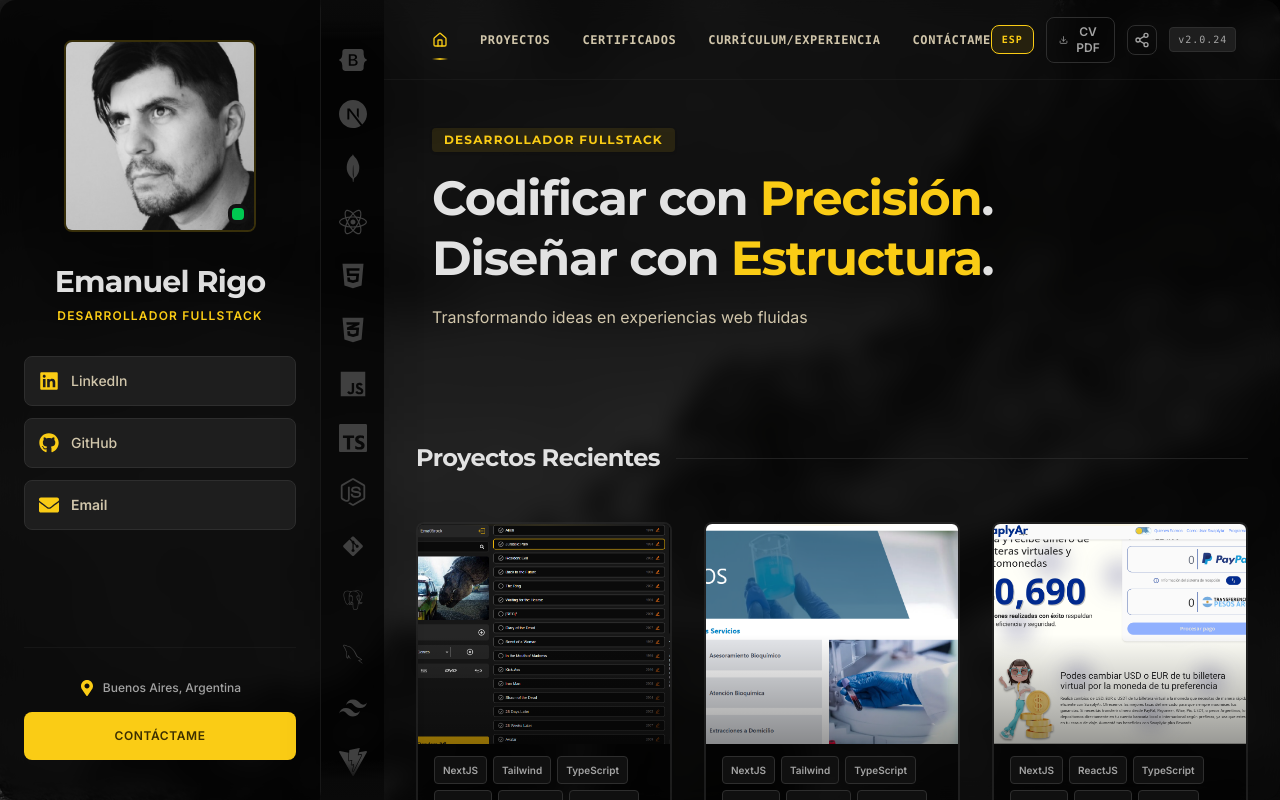
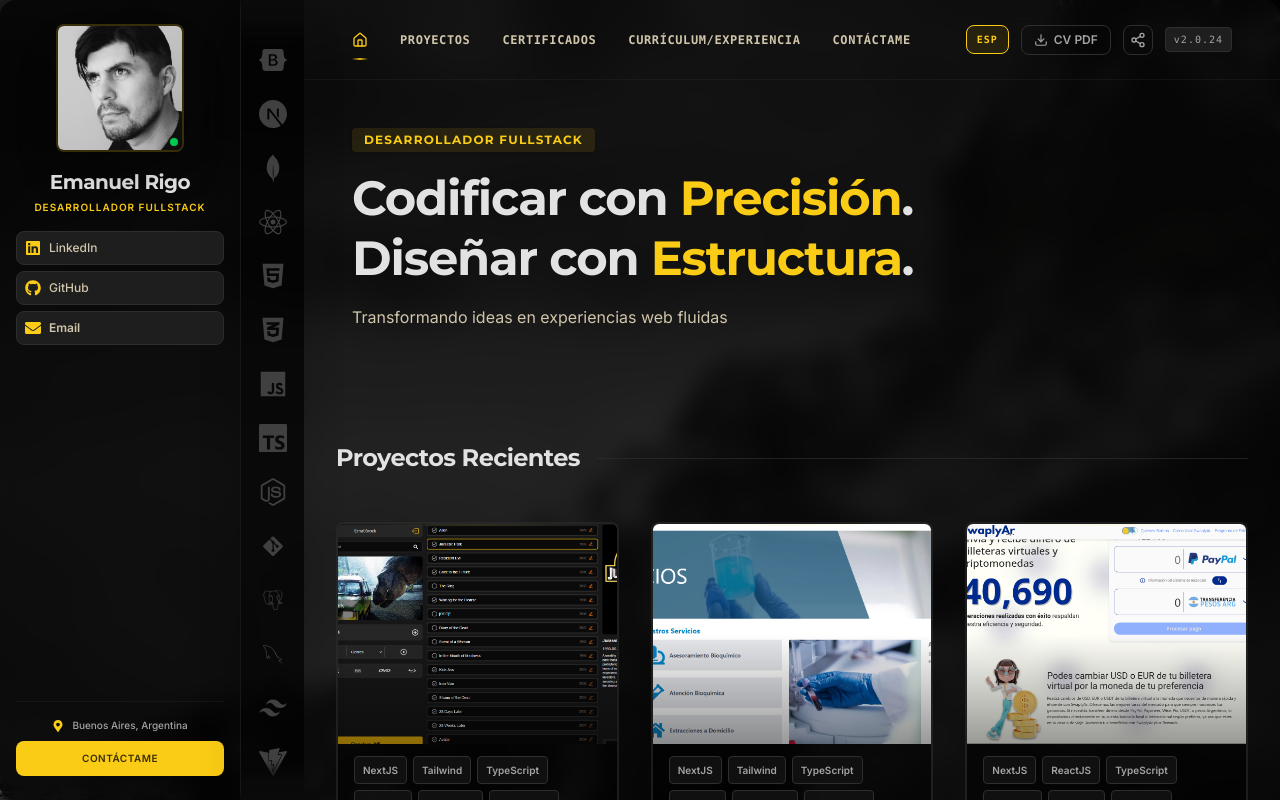
Before and after one commit to EmanuelRigo/Portfolio-v3-1, a Next.js app: page / in a window 1280 px wide. Built offline with nearby package versions, Linux system fonts and the light colour scheme.

Commit message:
feat: implement Sidebar and ProjectCard components for portfolio layout

```diff
--- a/src/components/layout/Sidebar.tsx
+++ b/src/components/layout/Sidebar.tsx
@@ -27,11 +27,11 @@ export default function Sidebar({ onContactClick }: SidebarProps) {
   return (
     <aside
       id="desktop-sidebar"
-      className="hidden md:flex w-72 xl:w-80 h-full bg-black/50 rounded-s-md flex-shrink-0 flex-col items-center py-10 px-6 overflow-y-auto custom-scrollbar"
+      className="hidden md:flex w-56 xl:w-60 2xl:w-72 h-full bg-black/50 rounded-s-md flex-shrink-0 flex-col items-center py-6 2xl:py-10 px-4 2xl:px-6 overflow-y-auto custom-scrollbar"
     >
       {/* Avatar */}
-      <div className="relative mb-8 group">
-        <div className="w-48 h-48 rounded-lg overflow-hidden border-2 border-primary-container/20 group-hover:border-primary-container transition-colors duration-500 shadow-2xl">
+      <div className="relative mb-4 2xl:mb-8 group">
+        <div className="w-32 h-32 2xl:w-48 2xl:h-48 rounded-lg overflow-hidden border-2 border-primary-container/20 group-hover:border-primary-container transition-colors duration-500 shadow-2xl">
           <img
             src="/images/profile.jpg"
             alt="Emanuel Rigo Portrait"
@@ -41,34 +41,34 @@ export default function Sidebar({ onContactClick }: SidebarProps) {
         </div>
 
         <div
-          className="absolute bottom-2 right-2 w-5 h-5 bg-green-500 border-4 border-surface-charcoal rounded-lg animate-pulse shadow-md"
+          className="absolute bottom-1 right-1 2xl:bottom-2 2xl:right-2 w-3 h-3 2xl:w-5 2xl:h-5 bg-green-500 border-2 2xl:border-4 border-surface-charcoal rounded-lg animate-pulse shadow-md"
           title={messages?.Sidebar?.statusTitle || "Disponible para trabajar"}
         />
       </div>
 
       {/* Nombre */}
-      <div className="text-center space-y-2 mb-8">
-        <h1 className="font-serif text-3xl font-bold text-on-surface tracking-tight">
+      <div className="text-center space-y-1 2xl:space-y-2 mb-4 2xl:mb-8">
+        <h1 className="font-serif text-xl 2xl:text-3xl font-bold text-on-surface tracking-tight">
           {messages?.Sidebar?.name || "Emanuel Rigo"}
         </h1>
 
-        <p className="font-sans text-xs font-semibold uppercase tracking-widest text-primary-container">
+        <p className="font-sans text-[10px] 2xl:text-xs font-semibold uppercase tracking-widest text-primary-container">
           {subtitle}
         </p>
       </div>
 
       {/* Links */}
-      <div className="w-full space-y-3">
+      <div className="w-full space-y-1.5 2xl:space-y-3">
         <a
           id="sidebar-link-linkedin"
           href={BIO.linkedin}
           target="_blank"
           rel="noreferrer"
-          className="flex items-center gap-3 w-full p-3.5 rounded-lg bg-surface-slate border border-border-subtle hover:border-primary-container/50 hover:bg-surface-container-low transition-all group"
+          className="flex items-center gap-2 2xl:gap-3 w-full p-2 2xl:p-3.5 rounded-lg bg-surface-slate border border-border-subtle hover:border-primary-container/50 hover:bg-surface-container-low transition-all group"
         >
-          <FaLinkedin className="text-primary-container w-5 h-5  transition-transform" />
+          <FaLinkedin className="text-primary-container w-4 h-4 2xl:w-5 2xl:h-5  transition-transform" />
 
-          <span className="text-on-surface-variant group-hover:text-on-surface font-sans text-sm font-medium">
+          <span className="text-on-surface-variant group-hover:text-on-surface font-sans text-xs 2xl:text-sm font-medium">
             {messages?.Sidebar?.linkedinLabel || "LinkedIn"}
           </span>
         </a>
@@ -78,11 +78,11 @@ export default function Sidebar({ onContactClick }: SidebarProps) {
           href={BIO.github}
           target="_blank"
           rel="noreferrer"
-          className="flex items-center gap-3 w-full p-3.5 rounded-lg bg-surface-slate border border-border-subtle hover:border-primary-container/50 hover:bg-surface-container-low transition-all group"
+          className="flex items-center gap-2 2xl:gap-3 w-full p-2 2xl:p-3.5 rounded-lg bg-surface-slate border border-border-subtle hover:border-primary-container/50 hover:bg-surface-container-low transition-all group"
         >
-          <FaGithub className="text-primary-container w-5 h-5  transition-transform" />
+          <FaGithub className="text-primary-container w-4 h-4 2xl:w-5 2xl:h-5  transition-transform" />
 
-          <span className="text-on-surface-variant group-hover:text-on-surface font-sans text-sm font-medium">
+          <span className="text-on-surface-variant group-hover:text-on-surface font-sans text-xs 2xl:text-sm font-medium">
             {messages?.Sidebar?.githubLabel || "GitHub"}
           </span>
         </a>
@@ -90,13 +90,13 @@ export default function Sidebar({ onContactClick }: SidebarProps) {
         <a
           id="sidebar-link-email"
           href={`mailto:${BIO.email}`}
-          className="flex items-center gap-3 w-full p-3.5 rounded-lg bg-surface-slate border border-border-subtle hover:border-primary-container/50 hover:bg-surface-container-low transition-all group"
+          className="flex items-center gap-2 2xl:gap-3 w-full p-2 2xl:p-3.5 rounded-lg bg-surface-slate border border-border-subtle hover:border-primary-container/50 hover:bg-surface-container-low transition-all group"
         >
-          <FaEnvelope className="text-primary-container w-5 h-5 group-hover:scale-110 transition-transform" />
+          <FaEnvelope className="text-primary-container w-4 h-4 2xl:w-5 2xl:h-5 group-hover:scale-110 transition-transform" />
 
           <span
             title={BIO.email}
-            className="text-on-surface-variant group-hover:text-on-surface font-sans text-sm font-semibold max-w-[160px] truncate"
+            className="text-on-surface-variant group-hover:text-on-surface font-sans text-xs 2xl:text-sm font-semibold max-w-[160px] truncate"
           >
             {messages?.Sidebar?.emailLabel || "Email"}
           </span>
@@ -104,9 +104,9 @@ export default function Sidebar({ onContactClick }: SidebarProps) {
       </div>
 
       {/* Footer */}
-      <div className="mt-auto pt-8 w-full border-t border-border-subtle/30 space-y-4 text-center">
-        <div className="flex items-center justify-center gap-2 text-text-muted text-xs font-medium">
-          <FaMapMarkerAlt className="w-4 h-4 text-primary-container" />
+      <div className="mt-auto pt-4 2xl:pt-8 w-full border-t border-border-subtle/30 space-y-2 2xl:space-y-4 text-center">
+        <div className="flex items-center justify-center gap-2 text-text-muted text-[10px] 2xl:text-xs font-medium">
+          <FaMapMarkerAlt className="w-3 h-3 2xl:w-4 2xl:h-4 text-primary-container" />
 
           <span>
             {messages?.Sidebar?.location || "Buenos Aires, Argentina"}
@@ -116,7 +116,7 @@ export default function Sidebar({ onContactClick }: SidebarProps) {
         <button
           id="sidebar-get-in-touch"
           onClick={onContactClick}
-          className="flex items-center justify-center gap-2 w-full py-4 bg-primary-container text-on-primary rounded-lg font-sans text-xs font-bold tracking-wider hover:shadow-[0_0_24px_rgba(250,204,21,0.25)] hover:scale-[1.02] active:scale-[0.98] transition-all cursor-pointer"
+          className="flex items-center justify-center gap-2 w-full py-2.5 2xl:py-4 bg-primary-container text-on-primary rounded-lg font-sans text-[10px] 2xl:text-xs font-bold tracking-wider hover:shadow-[0_0_24px_rgba(250,204,21,0.25)] hover:scale-[1.02] active:scale-[0.98] transition-all cursor-pointer"
         >
           {contactText}
         </button>
--- a/src/components/ui/ProjectCard.tsx
+++ b/src/components/ui/ProjectCard.tsx
@@ -1,11 +1,6 @@
-
-
 "use client";
 
-import {
-  ExternalLink,
-  ChevronRight,
-} from "lucide-react";
+import { ExternalLink, ChevronRight } from "lucide-react";
 
 import { Project } from "@/types";
 import { useApp } from "@/context/AppContext";
@@ -15,26 +10,14 @@ interface ProjectCardProps {
   onClick: () => void;
 }
 
-export default function ProjectCard({
-  project,
-  onClick,
-}: ProjectCardProps) {
-  const {
-    setHoveredIcon,
-    setHoveredTags,
-    messages,
-  } = useApp();
+export default function ProjectCard({ project, onClick }: ProjectCardProps) {
+  const { setHoveredIcon, setHoveredTags, messages } = useApp();
 
-  const roleFlags = (project.roles ?? []).map((role) =>
-    role.toLowerCase()
-  );
+  const roleFlags = (project.roles ?? []).map((role) => role.toLowerCase());
 
   const roleSummary =
     roleFlags.length > 0
-      ? messages.Projects.roleSummary.replace(
-          "{roles}",
-          roleFlags.join(" / ")
-        )
+      ? messages.Projects.roleSummary.replace("{roles}", roleFlags.join(" / "))
       : null;
 
   const handleMouseEnter = () => {
@@ -59,9 +42,7 @@ export default function ProjectCard({
         const tag = t.toLowerCase();
 
         return (
-          tag.includes("node") ||
-          tag.includes("express") ||
-          tag.includes("api")
+          tag.includes("node") || tag.includes("express") || tag.includes("api")
         );
       })
     ) {
@@ -325,7 +306,6 @@ export default function ProjectCard({
         group
         relative
         flex
-        h-[430px]
         w-full
         cursor-pointer
         flex-col
@@ -339,6 +319,25 @@ export default function ProjectCard({
         hover:-translate-y-1
       "
     >
+      {/* ChevronRight esquina superior derecha */}
+      <ChevronRight
+        className="
+          absolute
+          right-2
+          top-2
+          z-40
+          h-3.5
+          w-3.5
+          shrink-0
+          text-primary-container
+          opacity-0
+          transition-all
+          duration-300
+          group-hover:translate-x-0.5
+          group-hover:opacity-100
+        "
+      />
+
       {/* BORDE SUPERIOR */}
       <div
         className="
@@ -446,8 +445,8 @@ export default function ProjectCard({
       {/* =========================
           CONTENIDO
       ========================== */}
-      <div className="flex flex-1 flex-col px-3 pb-3 pt-2.5">
-        <div className="h-[64px] shrink-0 overflow-hidden">
+      <div className="flex flex-col px-3 pb-3 pt-2.5">
+        <div className="overflow-hidden">
           <div className="flex flex-wrap content-start gap-1.5">
             {project.tags.slice(0, 4).map((tag) => (
               <span
@@ -478,7 +477,7 @@ export default function ProjectCard({
           </div>
         </div>
 
-        <div className="h-[54px] shrink-0 overflow-hidden">
+        <div className="mt-2 overflow-hidden">
           <h4
             className="
               m-0
@@ -494,7 +493,7 @@ export default function ProjectCard({
           </h4>
         </div>
 
-        <div className="h-[72px] shrink-0 overflow-hidden">
+        <div className="mt-1.5 overflow-hidden">
           <p
             className="
               m-0
@@ -508,46 +507,13 @@ export default function ProjectCard({
           </p>
         </div>
 
-        <div
-          className="
-            mt-auto
-            flex
-            h-[34px]
-            shrink-0
-            items-end
-            justify-between
-            pt-1.5
-          "
-        >
-          <span
-            className="
-              flex
-              items-center
-              gap-1
-              whitespace-nowrap
-              text-xs
-              font-bold
-              uppercase
-              text-primary-container
-            "
-          >
-            {messages.Projects["cardDescription"]}
-
-            <ChevronRight
-              className="
-                h-3.5
-                w-3.5
-                shrink-0
-                transition-transform
-                duration-300
-                group-hover:translate-x-1
-              "
-            />
-          </span>
-
         {project.demoUrl && project.demoUrl !== "#" && (
           <span
             className="
+              absolute
+              bottom-2
+              right-2
+              z-40
               shrink-0
               text-text-muted
               transition-colors
@@ -561,6 +527,5 @@ export default function ProjectCard({
         )}
       </div>
     </div>
-    </div>
   );
 }
```
Lines whose indentation alone changed are shown as unchanged.
